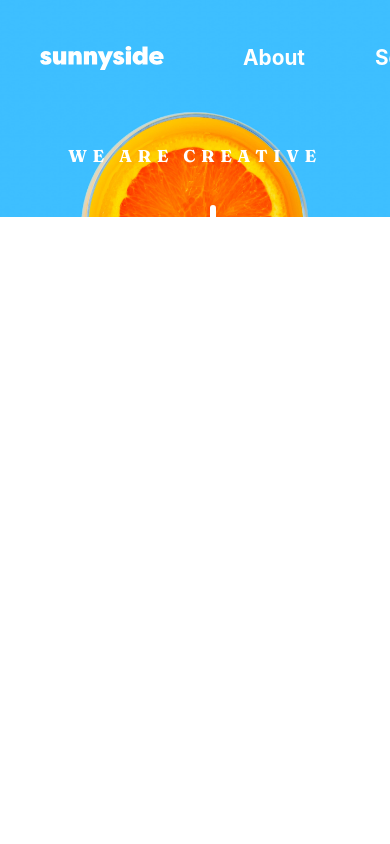
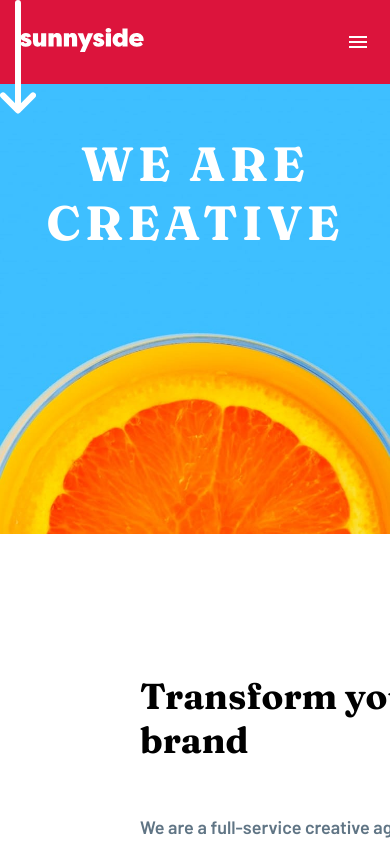
Before and after one commit to ilwad23/sunnyside-agency-landing-page-main-in-react, a React (Create React App) app: page / in a window 390 px wide. Shown: the top 844 px of the page. Built offline with nearby package versions, Linux system fonts and the light colour scheme.

Commit message:
made header fully responsive

```diff
--- a/src/Components/Header.js
+++ b/src/Components/Header.js
@@ -1,4 +1,4 @@
-import React, { useState } from "react";
+import React, { useState, useRef, useEffect } from "react";
 import "../css/header.css";
 import HeaderPicD from "../images/desktop/image-header.jpg";
 import HeaderPicM from "../images/mobile/image-header.jpg";
@@ -6,19 +6,26 @@ import Logo from "../images/logo.svg";
 import Arrow from "../images/icon-arrow-down.svg";
 import MenuIcon from "@material-ui/icons/Menu";
 
-const Header = ({ desktopOrMobile }) => {
+const Header = () => {
+  const section = useRef();
+  const desktopOrMobile = section.current?.width>575;
   const [show, setShow] = useState(false);
-  const desktop = desktopOrMobile === "desktop";
-  const HeaderPic = desktopOrMobile === "desktop" ? HeaderPicD : HeaderPicM;
-  console.log(desktopOrMobile);
+  const HeaderPic = desktopOrMobile? HeaderPicD : HeaderPicM;
+
+  useEffect(() => {
+  });
   return (
     <header className="header">
-      <img src={HeaderPic} alt="Header" className="header_img" />
+      <img ref={section} src={HeaderPic} alt="Header" className="header_img" />
       <img
         src={Arrow}
         className="header_arrow-down"
         alt="arrow facing down"
-        style={{ display: show && "none" }}
+        style={{
+          display: show && "none",
+          top: `${section.current?.height/2}px`,
+          left: `${section.current?.width / 2}px`,
+        }}
       />
       <nav>
         <img src={Logo} className="header_logo" alt="logo" />
@@ -27,18 +34,18 @@ const Header = ({ desktopOrMobile }) => {
           onClick={() => setShow(!show)}
           style={{
             color: show === false && "white",
-            display: desktop && "none",
+            display: desktopOrMobile ? "none" : "block",
           }}
         />
 
         <div
           className="header_arrow-left"
-          style={{ display: !show && !desktop && "none" }}
+          style={{ display: !show && !desktopOrMobile && "none" }}
         ></div>
 
         <div
           className="header_menu-links"
-          style={{ display: !show && !desktop && "none" }}
+          style={{ display: !show && !desktopOrMobile && "none" }}
         >
           <div>
             <h4>About</h4>
--- a/src/css/header.css
+++ b/src/css/header.css
@@ -11,8 +11,6 @@ header {
 }
 .header_arrow-down {
   position: absolute;
-  bottom: 57vh;
-  left: 50vw;
 }
 
 .header_title {
@@ -23,11 +21,10 @@ header {
   font-weight: 900;
   letter-spacing: 5.6px;
   margin: 30px auto;
+  margin-top: 50px;
   text-align: center;
 }
 .header_logo {
-  /* width: fit-content;
-  height: fit-content; */
   padding-top: 3vh;
 }
 nav {
@@ -35,7 +32,6 @@ nav {
   display: flex;
   justify-content: space-between;
   align-items: center;
-  padding: 20px 40px;
   padding: 0px 40px;
 }
 .header_menu-links {
@@ -53,7 +49,8 @@ nav {
   font-size: 1.3rem;
   font-weight: 600;
   margin: 10px;
-  padding: 15px 25px;
+  padding: 1vh 25px;
+  padding: 1vh 2vw;
   border-radius: 30px;
 }
 #header_yellow-btn {
@@ -62,18 +59,23 @@ nav {
   color: #000;
   font-weight: 700;
 }
-@media (max-width: 375px) {
+@media (max-width: 775px) {
+  nav {
+    background-color:crimson;
+    height: 10vh;
+  }
+  .header_menu-links div {
+    padding: 1vh 1vw;
+  }
+}
+@media (max-width: 575px) {
   header,
   .header_img {
-    width: 375px;
+    width: 100vw;
     height: 534px;
   }
   .header_logo {
     padding-top: 20px;
-  }
-  .header_arrow-down {
-    top: 280px;
-    left: 165px;
   }
   .header_title {
     font-size: 1.5rem;
```
